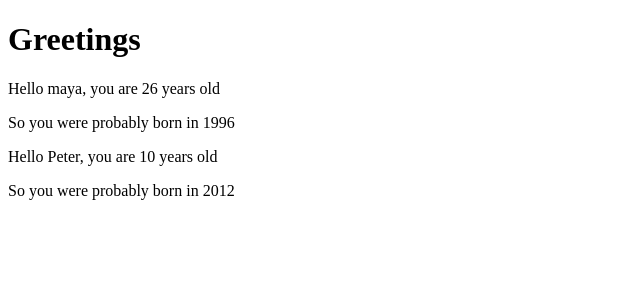
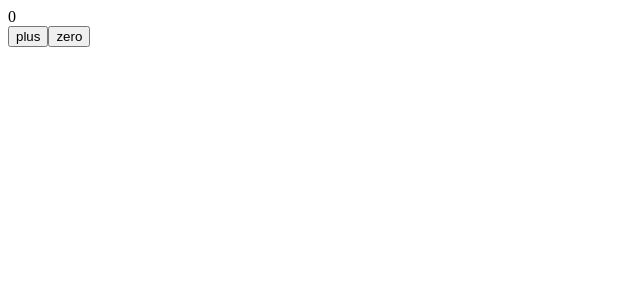
Before and after one commit to ckyx/fullstackOpen, a React (Create React App) app in the folder part1/unicafe/: page / in a window 1280 px wide. Shown: the top 300 px of the page, without its empty margins (0-640 px from the left). Built offline with nearby package versions, Linux system fonts and the light colour scheme.

Commit message:
add counter

```diff
--- a/part1/unicafe/src/App.js
+++ b/part1/unicafe/src/App.js
@@ -1,29 +1,23 @@
-const Hello = ({name, age}) => {
-    const bornYear = () => new Date().getFullYear() - age
+import { useState } from "react"
+
+const Button = ({onClick, text}) => <button onClick={onClick}>{text}</button>
+
+const Display = ({counter}) => <div>{counter}</div>
+
+
+const App = () => {
+    const [ counter , setcounter] = useState(0)
+
+    const increaseByOne = () => setcounter(counter + 1)
+    const setZero = () => setcounter(0)
 
     return (
         <div>
-            <p>
-                Hello {name}, you are {age} years old
-            </p>
-            <p>
-                So you were probably born in {bornYear()}
-            </p>
+            <Display counter={counter}/>
+            <Button onClick={increaseByOne} text="plus" />
+            <Button onClick={setZero}  text='zero'/>
         </div>
-    )
-}
-
-const App = () => {
-    const name = 'Peter'
-    const age = 10
-
-    return(
-        <div>
-            <h1>Greetings</h1>
-            <Hello name='maya' age={16+10} />
-            <Hello name={name} age={age} />
-        </div>
-    )
+)
 }
 
 export default App
--- a/part1/unicafe/src/index.js
+++ b/part1/unicafe/src/index.js
@@ -3,4 +3,6 @@
 
 import App from './App'
 
+
+
 ReactDOM.createRoot(document.getElementById('root')).render(<App />)
```
